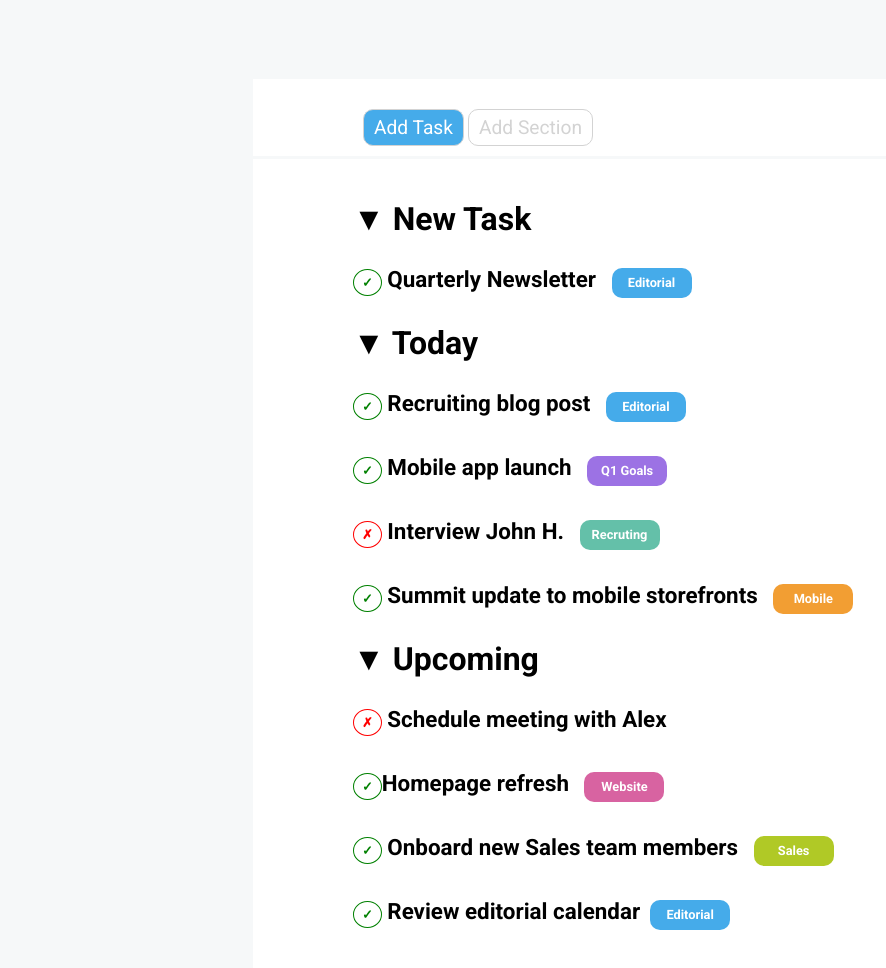
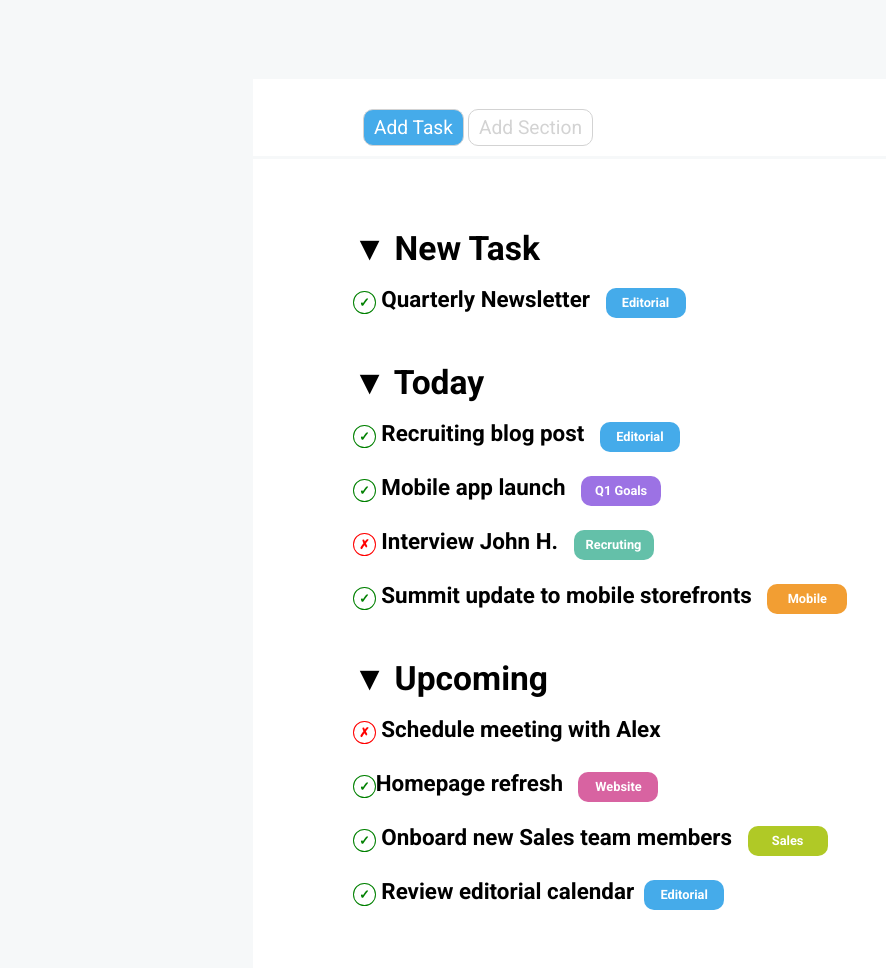
Before and after one commit to Giadagenovesi/html-css-toboolist, a plain HTML site: page index.html in a window 1280 px wide. Shown: the part 104-1072 px from the top of the page, without its empty margins (0-886 px from the left). Drawn offline with Linux system fonts and the light colour scheme.

Commit message:
Fixed table error

```diff
--- a/css/style.css
+++ b/css/style.css
@@ -74,21 +74,21 @@ body{
  /* list section  */
 
  .list-container{
-    padding:0px 100px 50px 100px;
+    padding:5px 100px 50px 100px;
 
  }
-ul.main-list{
+ul.list{
     list-style-type: none;
     font-size: 1.4rem;
     font-weight:bold;
-    line-height: 60px;
+    line-height: 50px;
 }
 
 .check{
     color: green;
     border: solid green 1px;
     border-radius: 50%;
-    padding: 5px 8px;
+    padding: 3px 5px;
     font-size: 0.8rem;
 }
 
@@ -96,12 +96,23 @@ ul.main-list{
     color: red;
     border: solid red 1px;
     border-radius: 50%;
-    padding: 5px 8px;
+    padding: 3px 5px;
     font-size: 0.8rem;
 }
 
 .main-list h2{
     font-size: 2rem;
+}
+
+.new-task{
+    margin: 30px 0px;
+}
+
+.today{
+    margin: 30px 0px;
+}
+.upcoming{
+    margin: 30px 0px;
 }
 
 .label{
--- a/index.html
+++ b/index.html
@@ -29,16 +29,20 @@
                 <div class="adds-label" id="white-label"> Add Section </div>
             </div>
             <div class="list-container">
-                <ul class="main-list">
+                <!-- corrrect list section -->
+                <ul class="list new-task">
                     <li> <h2> &#9660; New Task</h2>
-                        <ul class="main-list">
+                        <ul class="list">
                             <li>
                                 <span class="check"> &check;</span> Quarterly Newsletter <span class="label editorial"> Editorial</span>
                             </li>
                         </ul>
                     </li>
+                </ul>
+
+                <ul class="list today" >
                     <li> <h2> &#9660; Today</h2>
-                        <ul class="main-list">
+                        <ul class="list">
                             <li>
                                 <span class="check"> &check;</span> Recruiting blog post <span class="label editorial"> Editorial</span>
                             </li>
@@ -51,10 +55,13 @@
                             <li>
                                 <span class="check"> &check;</span> Summit update to mobile storefronts <span class="label mobile"> Mobile</span>
                             </li>
+                        </ul>
                     </li>
-                    <li>
-                        <h2> &#9660; Upcoming</h2>
-                        <ul class="main-list">
+                </ul>
+
+                <ul class="list upcoming">
+                    <li> <h2> &#9660; Upcoming</h2>
+                        <ul class="list">
                             <li>
                                 <span class="cross"> &cross;</span> Schedule meeting with Alex
                             </li>
@@ -70,6 +77,7 @@
                         </ul>
                     </li>
                 </ul>
+                <!-- end of correct list section -->
             </div>
         </div>
     </main>
```
